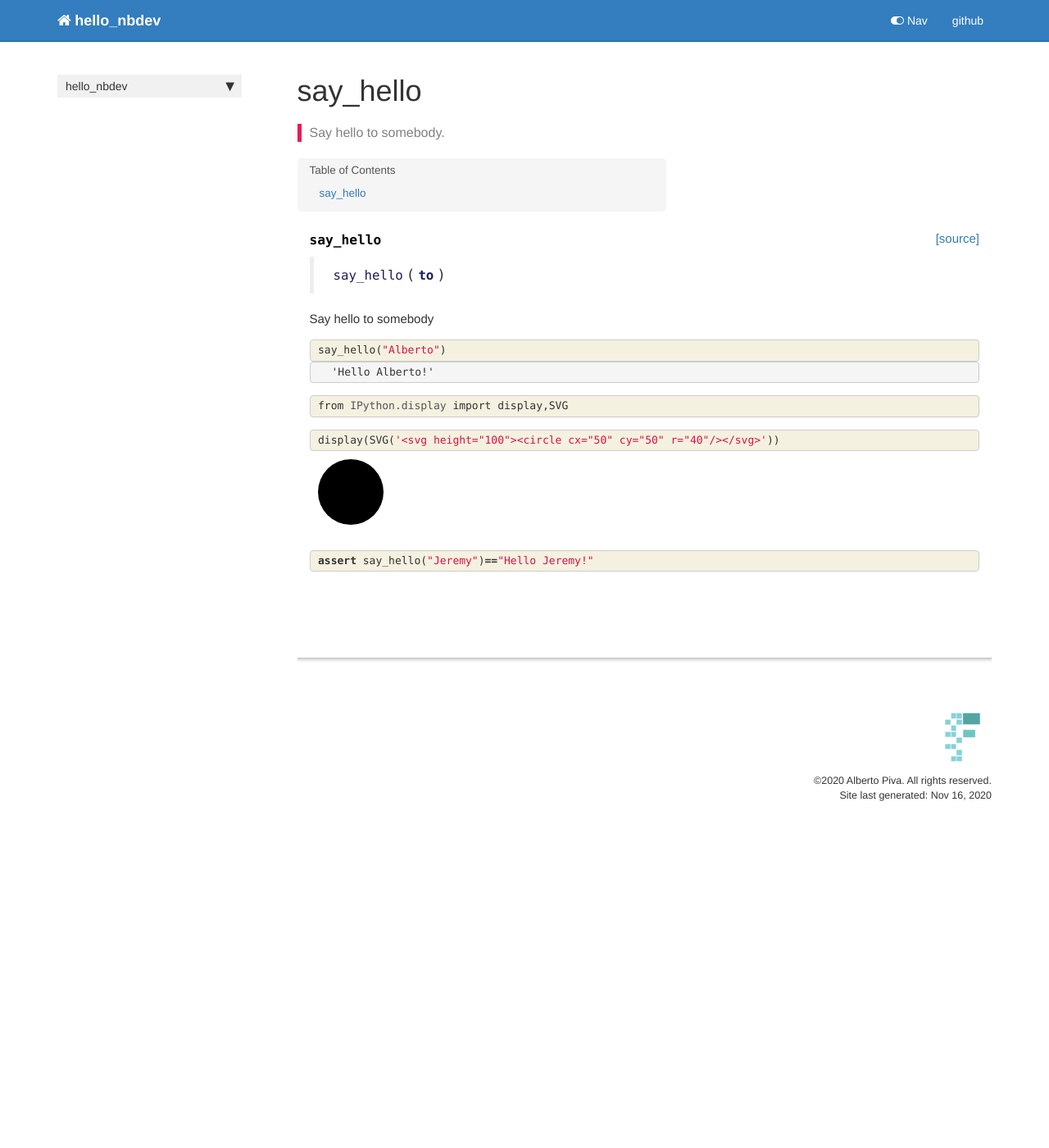
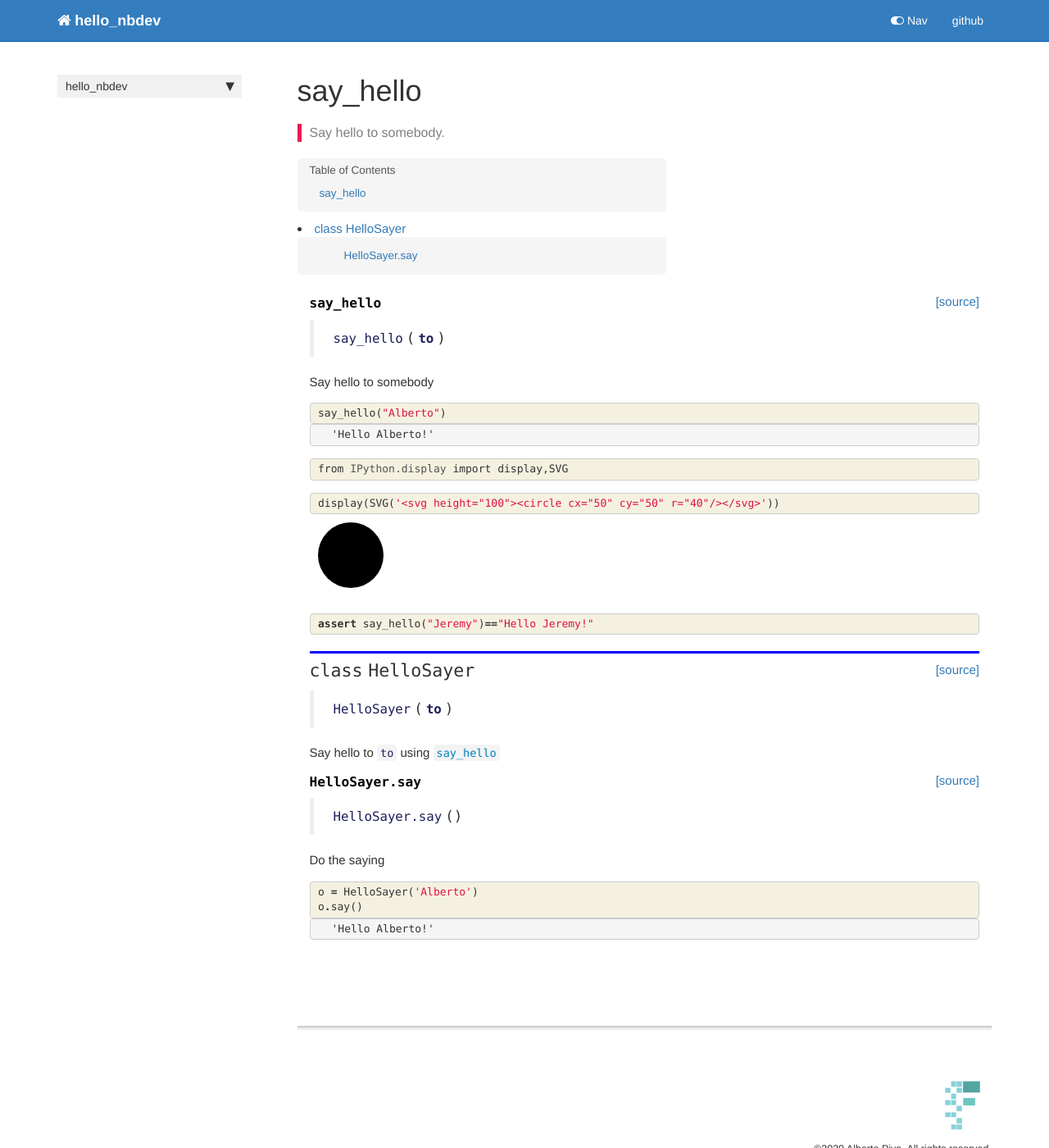
Before and after one commit to albertopiva/hello_nbdev, a Jekyll site: the page built from docs/core.html, in a window 1280 px wide and 1400 px high. Shown: the whole window at 82% size. Built offline with Jekyll 4.4.1, drawn with Linux system fonts in a browser that asks for light colours; nearby versions of some CDN libraries; comment, search, counter and statistics services are not loaded.

Commit message:
Add Class

```diff
--- a/docs/core.html
+++ b/docs/core.html
@@ -160,4 +160,95 @@
 </div>
     {% endraw %}
 
+    {% raw %}
+
+<div class="cell border-box-sizing code_cell rendered">
+
+<div class="output_wrapper">
+<div class="output">
+
+<div class="output_area">
+
+
+<div class="output_markdown rendered_html output_subarea ">
+<h2 id="HelloSayer" class="doc_header"><code>class</code> <code>HelloSayer</code><a href="https://github.com/albertopiva/hello_nbdev/tree/master/hello_nbdev/core.py#L11" class="source_link" style="float:right">[source]</a></h2><blockquote><p><code>HelloSayer</code>(<strong><code>to</code></strong>)</p>
+</blockquote>
+<p>Say hello to <code>to</code> using <a href="/hello_nbdev/core.html#say_hello"><code>say_hello</code></a></p>
+
 </div>
+
+</div>
+
+</div>
+</div>
+
+</div>
+    {% endraw %}
+
+    {% raw %}
+
+<div class="cell border-box-sizing code_cell rendered">
+
+</div>
+    {% endraw %}
+
+    {% raw %}
+
+<div class="cell border-box-sizing code_cell rendered">
+
+<div class="output_wrapper">
+<div class="output">
+
+<div class="output_area">
+
+
+<div class="output_markdown rendered_html output_subarea ">
+<h4 id="HelloSayer.say" class="doc_header"><code>HelloSayer.say</code><a href="https://github.com/albertopiva/hello_nbdev/tree/master/hello_nbdev/core.py#L15" class="source_link" style="float:right">[source]</a></h4><blockquote><p><code>HelloSayer.say</code>()</p>
+</blockquote>
+<p>Do the saying</p>
+
+</div>
+
+</div>
+
+</div>
+</div>
+
+</div>
+    {% endraw %}
+
+    {% raw %}
+
+<div class="cell border-box-sizing code_cell rendered">
+<div class="input">
+
+<div class="inner_cell">
+    <div class="input_area">
+<div class=" highlight hl-ipython3"><pre><span></span><span class="n">o</span> <span class="o">=</span> <span class="n">HelloSayer</span><span class="p">(</span><span class="s1">&#39;Alberto&#39;</span><span class="p">)</span>
+<span class="n">o</span><span class="o">.</span><span class="n">say</span><span class="p">()</span>
+</pre></div>
+
+    </div>
+</div>
+</div>
+
+<div class="output_wrapper">
+<div class="output">
+
+<div class="output_area">
+
+
+
+<div class="output_text output_subarea output_execute_result">
+<pre>&#39;Hello Alberto!&#39;</pre>
+</div>
+
+</div>
+
+</div>
+</div>
+
+</div>
+    {% endraw %}
+
+</div>
--- a/hello_nbdev/_nbdev.py
+++ b/hello_nbdev/_nbdev.py
@@ -2,7 +2,8 @@
 
 __all__ = ["index", "modules", "custom_doc_links", "git_url"]
 
-index = {"say_hello": "00_core.ipynb"}
+index = {"say_hello": "00_core.ipynb",
+         "HelloSayer": "00_core.ipynb"}
 
 modules = ["core.py"]
 
```
Also changed, not shown: hello_nbdev/core.py (+10 -1 lines).
